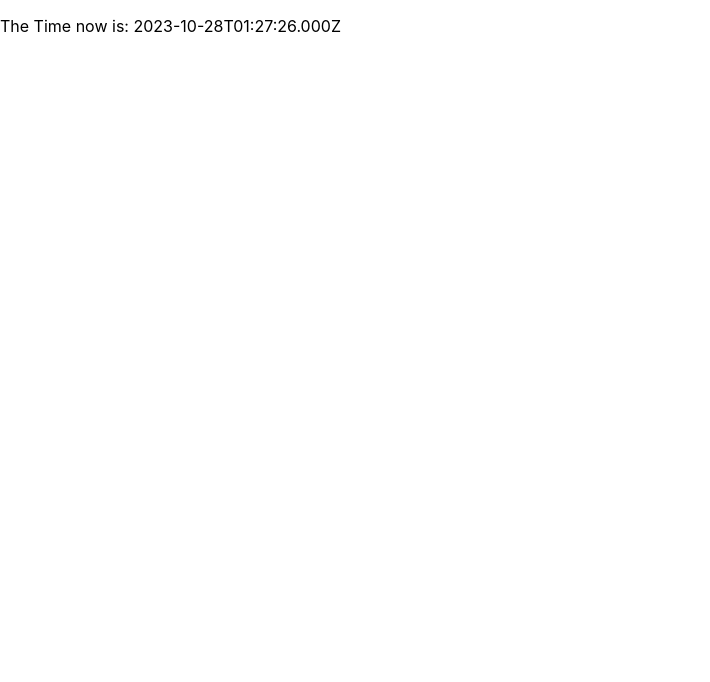
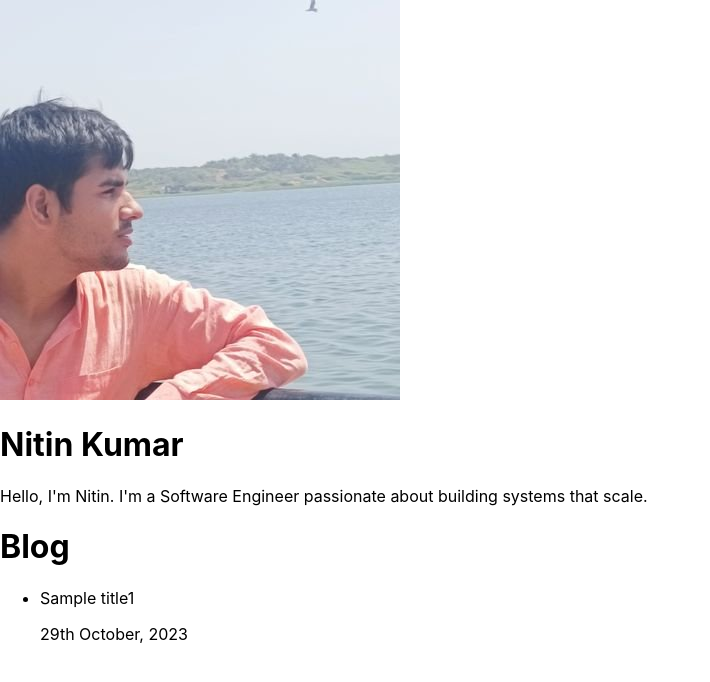
Before and after one commit to nitiinkk/nitiiink-portfolio-app, a React (Create React App) app: page / in a window 1280 px wide. Shown: the top 682 px of the page, without its empty margins (0-710 px from the left). Built offline with nearby package versions, Linux system fonts and the light colour scheme.

Commit message:
feat: added Homepage

```diff
--- a/src/App.js
+++ b/src/App.js
@@ -1,8 +1,13 @@
+import profilePic from "./img/profile_pic.jpg";
+import Blog from "./Blog.js";
 
 function App() {
   return (
     <div>
-      <p>The Time now is: {new Date().toISOString()}</p>
+      <img src={profilePic} alt="nitin"/>
+      <h1>Nitin Kumar</h1>
+      <p> Hello, I'm Nitin. I'm a Software Engineer passionate about building systems that scale. </p>
+      <Blog/>
     </div>
   );
 }
--- /dev/null
+++ b/src/Blog.js
@@ -0,0 +1,13 @@
+function Blog() {
+    return (
+        <div>
+            <h1> Blog </h1>
+            <ul>
+                <li>Sample title1</li>
+                <p>29th October, 2023</p>
+            </ul>
+        </div>
+    );
+}
+
+export default Blog;
```
Also changed, not shown: src/img/profile_pic.jpg (added).
